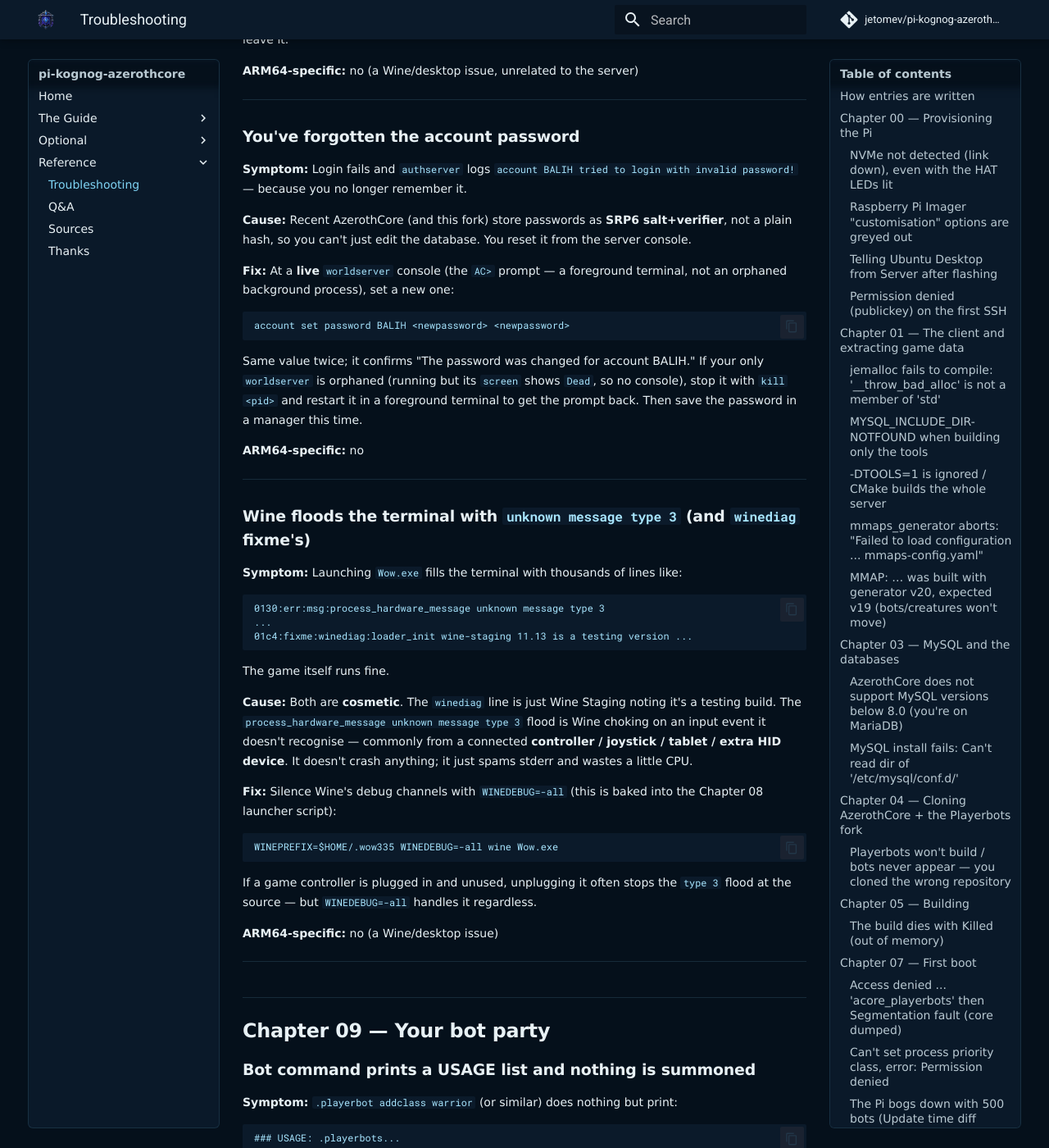
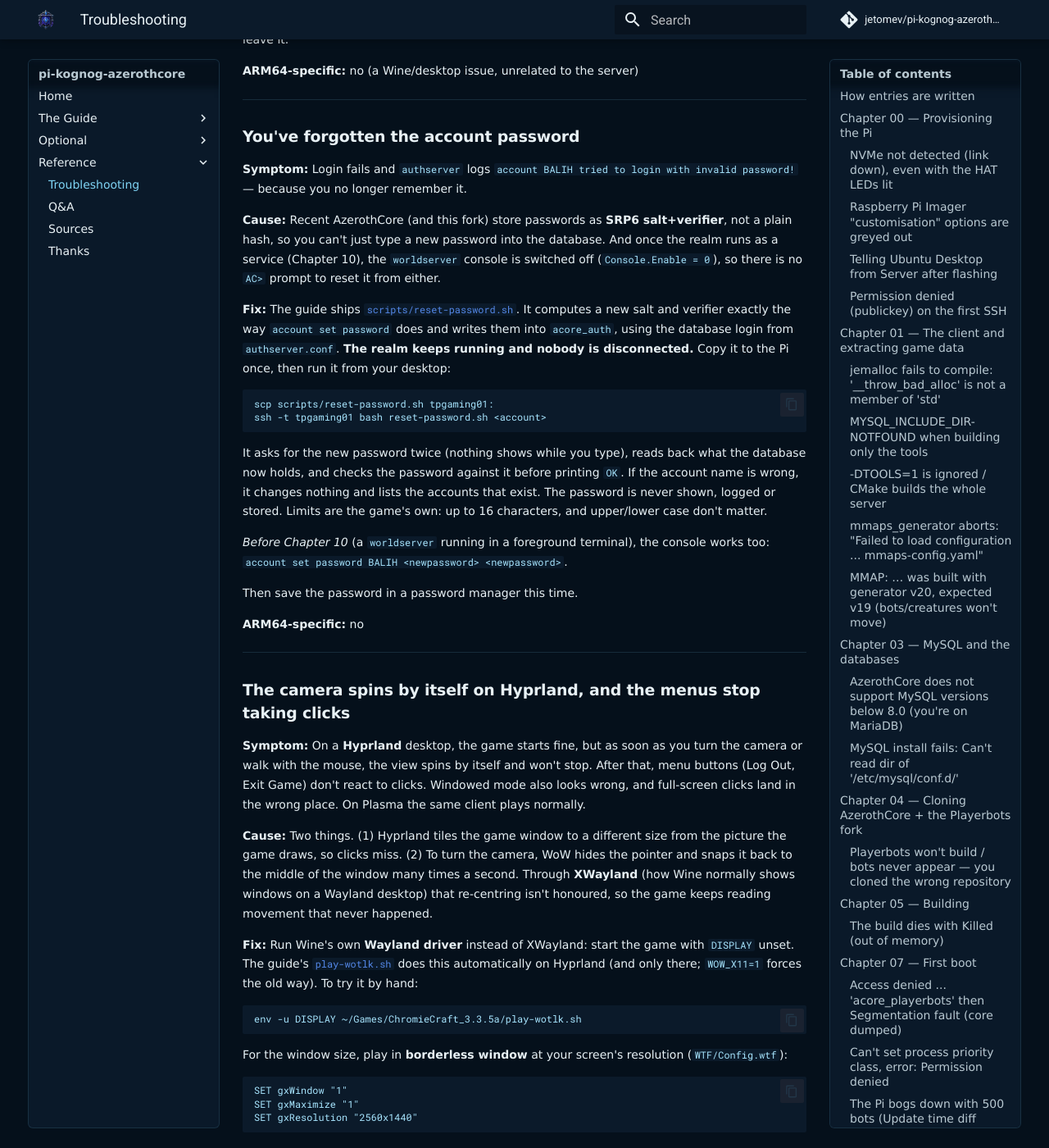
Before and after one commit to jetomev/pi-kognog-azerothcore, an MkDocs documentation site: the page built from docs/TROUBLESHOOTING.md, in a window 1280 px wide and 1400 px high, scrolled down 9565 px. Shown: the whole window at 82% size. Built offline with MkDocs 1.6.1 and Material for MkDocs 9.7.7, drawn with Linux system fonts in a browser that asks for light colours; comment, search, counter and statistics services are not loaded; some of the changed text lies outside the part shown.

Commit message:
Troubleshooting: reset a forgotten password with the console off (scripts/reset-password.sh)
Chapter 10 switches the worldserver console off (Console.Enable = 0), which
left the documented `account set password` route unusable on a finished realm.

reset-password.sh computes the SRP6 salt + verifier the same way
AccountMgr::ChangePassword -> SRP6::MakeRegistrationData does (upper-cased
name and password, g = 7, the same N, 32-byte little-endian, 16-character
limit), writes them into acore_auth.account, then reads them back and checks
the password against the stored values before printing OK. The realm keeps
running; the password is never on the command line, logged or stored; an
unknown account changes nothing and lists the real ones.

Used for real on tpgaming01: account found, verifier checked, login worked.

Closes #2

Co-Authored-By: Claude Opus 5.5 <noreply@anthropic.com>

````diff
--- a/docs/TROUBLESHOOTING.md
+++ b/docs/TROUBLESHOOTING.md
@@ -519,21 +519,81 @@ expected; leave it.
 password!` — because you no longer remember it.
 
 **Cause:** Recent AzerothCore (and this fork) store passwords as **SRP6 salt+verifier**,
-not a plain hash, so you can't just edit the database. You reset it from the server console.
+not a plain hash, so you can't just type a new password into the database. And once the
+realm runs as a service (Chapter 10), the `worldserver` console is switched off
+(`Console.Enable = 0`), so there is no `AC>` prompt to reset it from either.
 
-**Fix:** At a **live** `worldserver` console (the `AC>` prompt — a foreground terminal, not
-an orphaned background process), set a new one:
+**Fix:** The guide ships [`scripts/reset-password.sh`](https://github.com/jetomev/pi-kognog-azerothcore/blob/main/scripts/reset-password.sh).
+It computes a new salt and verifier exactly the way `account set password` does and writes
+them into `acore_auth`, using the database login from `authserver.conf`. **The realm keeps
+running and nobody is disconnected.** Copy it to the Pi once, then run it from your desktop:
 
 ```
-account set password BALIH <newpassword> <newpassword>
+scp scripts/reset-password.sh tpgaming01:
+ssh -t tpgaming01 bash reset-password.sh <account>
 ```
 
-Same value twice; it confirms "The password was changed for account BALIH." If your only
-`worldserver` is orphaned (running but its `screen` shows `Dead`, so no console), stop it
-with `kill <pid>` and restart it in a foreground terminal to get the prompt back. Then save
-the password in a manager this time.
+It asks for the new password twice (nothing shows while you type), reads back what the
+database now holds, and checks the password against it before printing `OK`. If the
+account name is wrong, it changes nothing and lists the accounts that exist. The password
+is never shown, logged or stored. Limits are the game's own: up to 16 characters, and
+upper/lower case don't matter.
+
+*Before Chapter 10* (a `worldserver` running in a foreground terminal), the console works
+too: `account set password BALIH <newpassword> <newpassword>`.
+
+Then save the password in a password manager this time.
 
 **ARM64-specific:** no
+
+---
+
+### The camera spins by itself on Hyprland, and the menus stop taking clicks
+
+**Symptom:** On a **Hyprland** desktop, the game starts fine, but as soon as you turn the
+camera or walk with the mouse, the view spins by itself and won't stop. After that, menu
+buttons (Log Out, Exit Game) don't react to clicks. Windowed mode also looks wrong, and
+full-screen clicks land in the wrong place. On Plasma the same client plays normally.
+
+**Cause:** Two things. (1) Hyprland tiles the game window to a different size from the
+picture the game draws, so clicks miss. (2) To turn the camera, WoW hides the pointer and
+snaps it back to the middle of the window many times a second. Through **XWayland** (how
+Wine normally shows windows on a Wayland desktop) that re-centring isn't honoured, so the
+game keeps reading movement that never happened.
+
+**Fix:** Run Wine's own **Wayland driver** instead of XWayland: start the game with
+`DISPLAY` unset. The guide's [`play-wotlk.sh`](https://github.com/jetomev/pi-kognog-azerothcore/blob/main/scripts/play-wotlk.sh)
+does this automatically on Hyprland (and only there; `WOW_X11=1` forces the old way). To
+try it by hand:
+
+```
+env -u DISPLAY ~/Games/ChromieCraft_3.3.5a/play-wotlk.sh
+```
+
+For the window size, play in **borderless window** at your screen's resolution
+(`WTF/Config.wtf`):
+
+```
+SET gxWindow "1"
+SET gxMaximize "1"
+SET gxResolution "2560x1440"
+```
+
+and give Hyprland a rule that opens the game full-screen (Lua config; adjust the monitor
+name to yours):
+
+```lua
+hl.window_rule({
+    name = "wow-fullscreen",
+    match = { class = "(?i)^wow.*\\.exe$" },
+    monitor = "DP-3",
+    fullscreen = true,
+})
+```
+
+Tested on Hyprland 0.56.2, Wine 11.18 (Staging) with DXVK, NVIDIA RTX 3060.
+
+**ARM64-specific:** no (a desktop/Wine issue, unrelated to the server)
 
 ---
 
````
Also changed, not shown: 1 other file.
